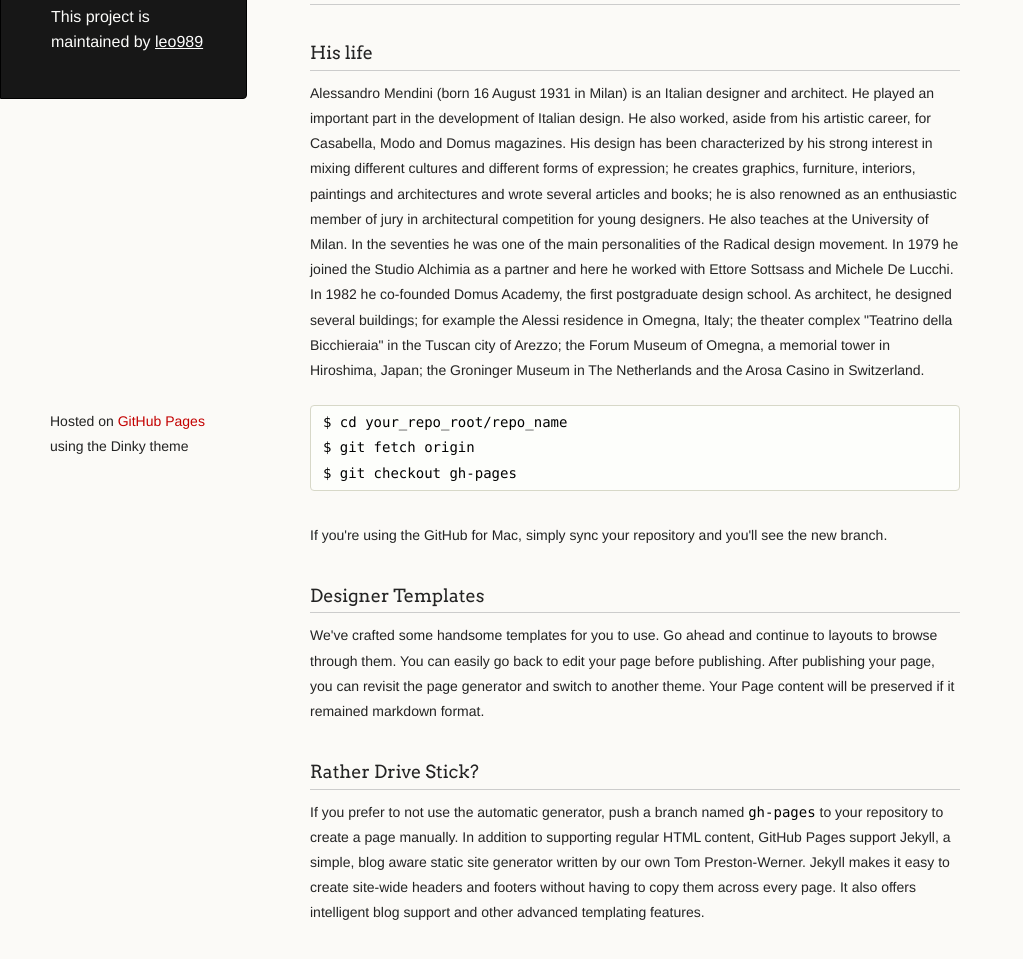
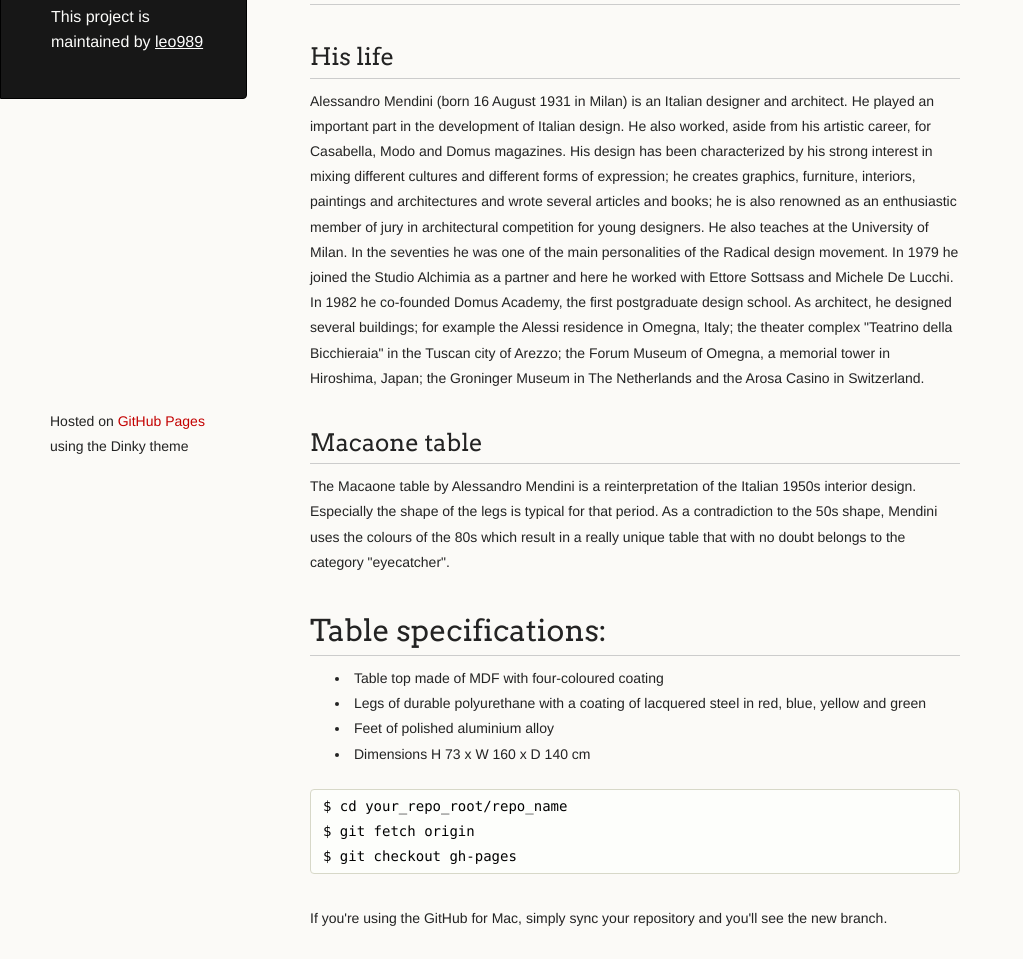
Before and after one commit to leo989/final-project, a plain HTML site: page index.html in a window 1280 px wide. Shown: the part 309-1268 px from the top of the page, without its empty margins (0-1023 px from the left). Drawn offline with Linux system fonts and the light colour scheme.

Commit message:
mendini_table

```diff
--- a/index.html
+++ b/index.html
@@ -42,14 +42,74 @@
 </ul>
 
 <h1><a name="alessandroMendini" class="anchor" href="#alessandroMendini"><span class="octicon octicon-link"></span></a>Alessandro Mendini</h1>
-<h3>
-<a name="her-life" class="anchor" href="#her-life"><span class="octicon octicon-link"></span></a>His life</h3>
+<h2>
+<a name="her-life" class="anchor" href="#her-life"><span class="octicon octicon-link"></span></a>His life</h2>
 
 <p>Alessandro Mendini (born 16 August 1931 in Milan) is an Italian designer and architect. He played an important part in the development of Italian design. He also worked, aside from his artistic career, for Casabella, Modo and Domus magazines.
 His design has been characterized by his strong interest in mixing different cultures and different forms of expression; he creates graphics, furniture, interiors, paintings and architectures and wrote several articles and books; he is also renowned as an enthusiastic member of jury in architectural competition for young designers. He also teaches at the University of Milan.
 
 In the seventies he was one of the main personalities of the Radical design movement. In 1979 he joined the Studio Alchimia as a partner and here he worked with Ettore Sottsass and Michele De Lucchi. In 1982 he co-founded Domus Academy, the first postgraduate design school.
 As architect, he designed several buildings; for example the Alessi residence in Omegna, Italy; the theater complex "Teatrino della Bicchieraia" in the Tuscan city of Arezzo; the Forum Museum of Omegna, a memorial tower in Hiroshima, Japan; the Groninger Museum in The Netherlands and the Arosa Casino in Switzerland.</p>
+
+<h2>Macaone table</h2>
+<p>The Macaone table by Alessandro Mendini is a reinterpretation of the Italian 1950s interior design. Especially the shape of the legs is typical for that period. As a contradiction to the 50s shape, Mendini uses the colours of the 80s which result in a really unique table that with no doubt belongs to the category "eyecatcher".</p>
+
+<h1>Table specifications:</h1>
+<ul>
+  <li>Table top made of MDF with four-coloured coating</li>
+  <li>Legs of durable polyurethane with a coating of lacquered steel in red, blue, yellow and green</li>
+  <li>Feet of polished aluminium alloy</li>
+  <li>Dimensions H 73 x W 160 x D 140 cm</li>
+</ul>
+
+
+
+
+
+
+
+
+
+
+
+
+
+
+
+
+
+
+
+
+
+
+
+
+
+
+
+
+
+
+
+
+
+
+
+
+
+
+
+
+
+
+
+
+
+
+
+
+
 
 
 <pre><code>$ cd your_repo_root/repo_name
```
